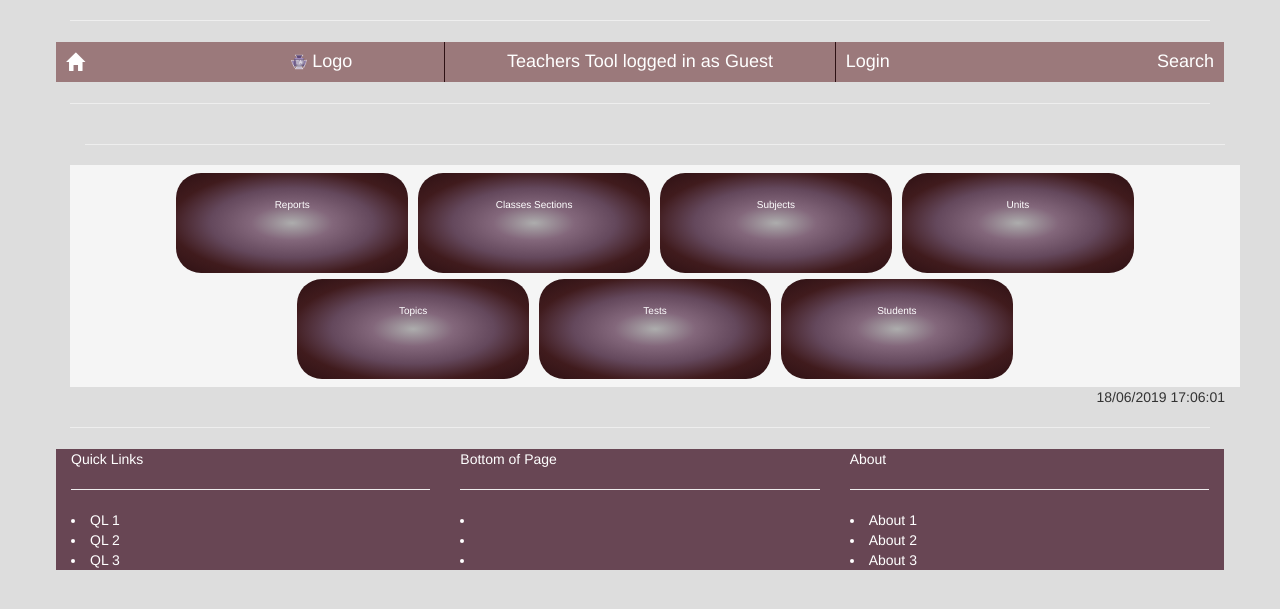
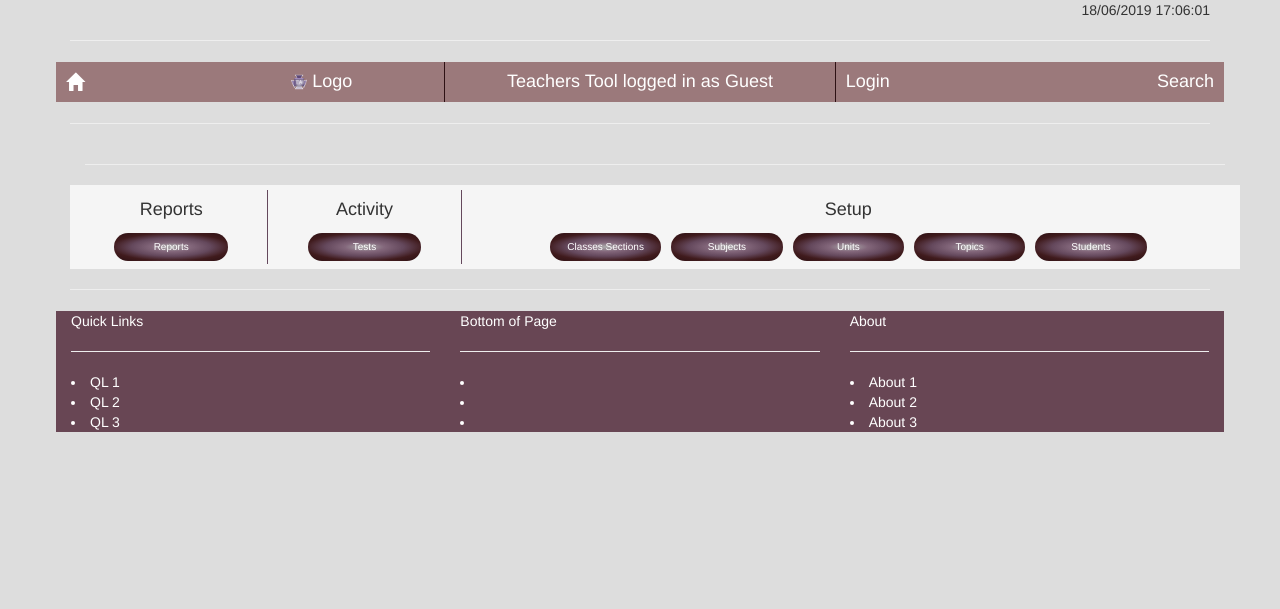
Before and after one commit to VinayaKPai/Teacher, a PHP site: page / in a window 1280 px wide. Shown: the top 609 px of the page. Run offline with PHP 8.4, Linux system fonts and the light colour scheme.

Commit message:
Categorized display in Index  - Horizontal stack of buttons

```diff
--- a/index.php
+++ b/index.php
@@ -19,6 +19,11 @@
 </head>
 <body class="body">
 	<div class="container">
+
+
+				<div style="text-align: right">
+					<?php echo $datetime1; ?>
+				</div>
 	<hr>
 	<h3 class="centered"><?php include "Components/top.php"; ?></h3>
 	<hr>
@@ -27,54 +32,60 @@
 
 		<hr />
 	<div class="row grid-container centered" style="flex-wrap: wrap; padding: 5px;">
-		<div class="btn roundsqbtn centered dropdown">
+		<div class="col-sm-2" style="border-right: 1px solid #64485C;">
+			<h4>Reports</h4>
+			<div class="btn roundsqbtn centered dropdown" style="width: 70%;">
 				<div>Reports</div>
+			</div>
 			<div class="dropdown-content centered" style="float: center;">
 				<a href="../../SetUpPages/newReports.php">Manage </a>
 			</div>
 		</div>
-		<div class="btn roundsqbtn centered dropdown">
+		<div class="col-sm-2" style="border-right: 1px solid #64485C;">
+			<h4>Activity</h4>
+			<div class="btn roundsqbtn centered dropdown" style="width: 70%;">
+				<div>Tests</div>
+				<div class="dropdown-content centered" style="float: center;">
+					<a href="../../SetUpPages/newTests.php">Manage </a>
+				</div>
+			</div>
+		</div>
+		<div class="col-sm-8">
+			<h4>Setup</h4>
+
+			<div class="btn roundsqbtn centered dropdown"  style="width: 15%;">
 				<div>Classes Sections</div>
 				<div class="dropdown-content centered" style="float: center;">
 					<a href="../../SetUpPages/newclasssections.php">Manage </a>
 				</div>
 			</div>
-		<div class="btn roundsqbtn centered dropdown">
+			<div class="btn roundsqbtn centered dropdown"  style="width: 15%;">
 				<div>Subjects</div>
 				<div class="dropdown-content centered" style="float: center;">
 					<a href="../../SetUpPages/newSubjects.php">Manage </a>
 				</div>
 			</div>
-		<div class="btn roundsqbtn centered dropdown">
+			<div class="btn roundsqbtn centered dropdown"  style="width: 15%;">
 				<div>Units</div>
 				<div class="dropdown-content centered" style="float: center;">
 					<a href="../../SetUpPages/newUnits.php">Manage </a>
 				</div>
 			</div>
-		<div class="btn roundsqbtn centered dropdown">
+			<div class="btn roundsqbtn centered dropdown"  style="width: 15%;">
 				<div>Topics</div>
 				<div class="dropdown-content centered" style="float: center;">
 					<a href="../../SetUpPages/newTopics.php">Manage </a>
 				</div>
 			</div>
-		<div class="btn roundsqbtn centered dropdown">
-			<div>Tests</div>
-			<div class="dropdown-content centered" style="float: center;">
-				<a href="../../SetUpPages/newTests.php">Manage </a>
-			</div>
-		</div>
-		<div class="btn roundsqbtn centered dropdown">
+			<div class="btn roundsqbtn centered dropdown"  style="width: 15%;">
 				<div>Students</div>
 				<div class="dropdown-content centered" style="float: center;">
 					<a href="../../SetUpPages/newStudents.php">Manage </a>
 				</div>
 			</div>
 		</div>
+		</div>
 
-
-		<div style="text-align: right">
-			<?php echo $datetime1; ?>
-		</div>
 	</div>
 	<?php include "Components/bottom.php"; ?>
 </div>
--- a/stylesheet.css
+++ b/stylesheet.css
@@ -34,9 +34,6 @@ table td {text-align: center;}
    	justify-content: center;
 	border-radius: 25px;
  	background: #6f42c1;
-	width: 20%;
-	min-height: 100px;
-	line-height: 50px;
   	font-size: 10px;
   	text-align: center;
 	vertical-align: middle;
```
Lines whose indentation alone changed are shown as unchanged.
